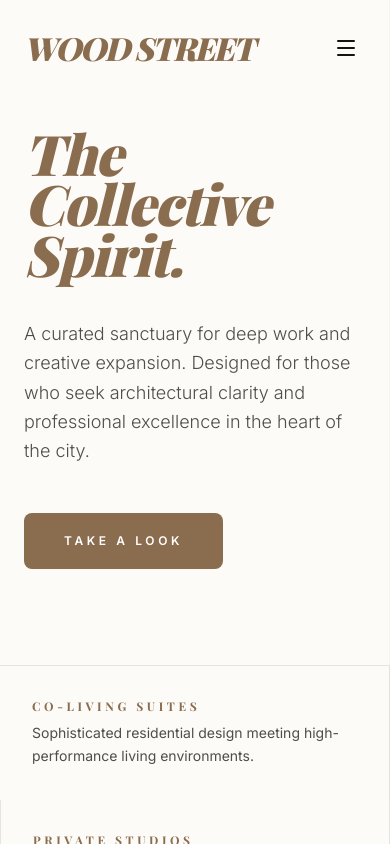
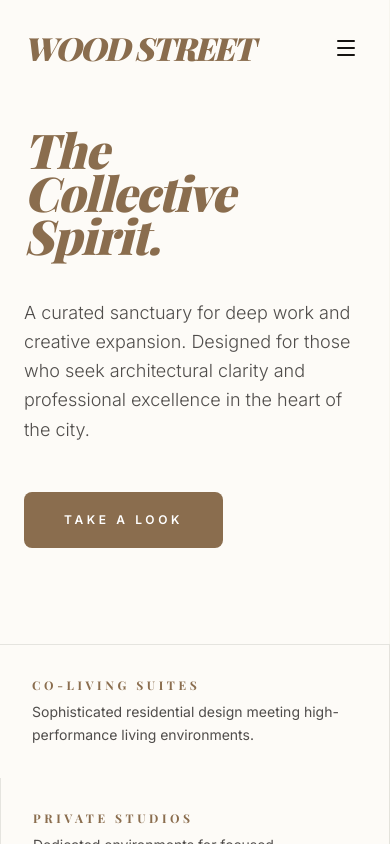
Before and after one commit to MendzTeus/WoodStCollective, a React (Vite) app: page / in a window 390 px wide. Shown: the top 844 px of the page. Built offline with nearby package versions, Linux system fonts and the light colour scheme; no server answers; the database is empty; a web font is replaced by a local one.

Commit message:
fix: constrain hero typography across breakpoints

```diff
--- a/src/index.css
+++ b/src/index.css
@@ -110,9 +110,10 @@
   }
 
   .home-hero-title {
-    font-size: clamp(56px, 14vw, 92px);
+    font-size: clamp(48px, 10vw, 82px);
     word-break: keep-all;
     overflow-wrap: normal;
+    hyphens: none;
   }
 
   @media (min-width: 1024px) {
@@ -121,7 +122,7 @@
     }
 
     .home-hero-title {
-      font-size: clamp(84px, 5.8vw, 118px);
+      font-size: clamp(70px, 5vw, 104px);
     }
   }
 
```
